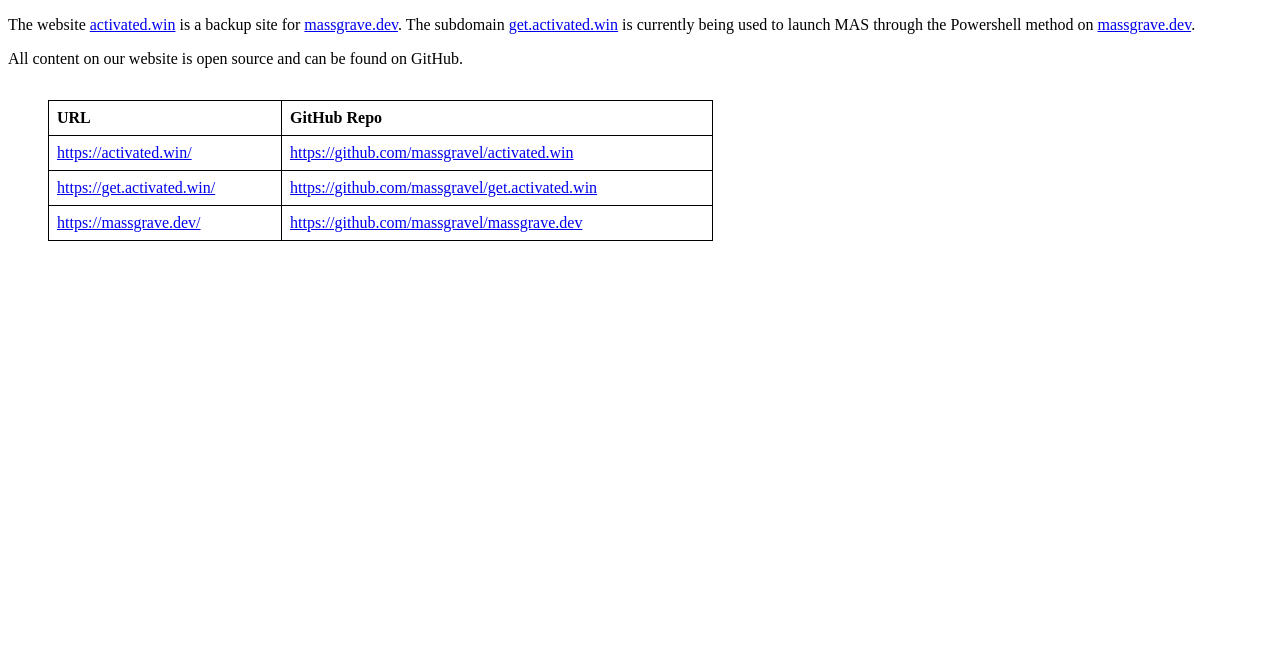
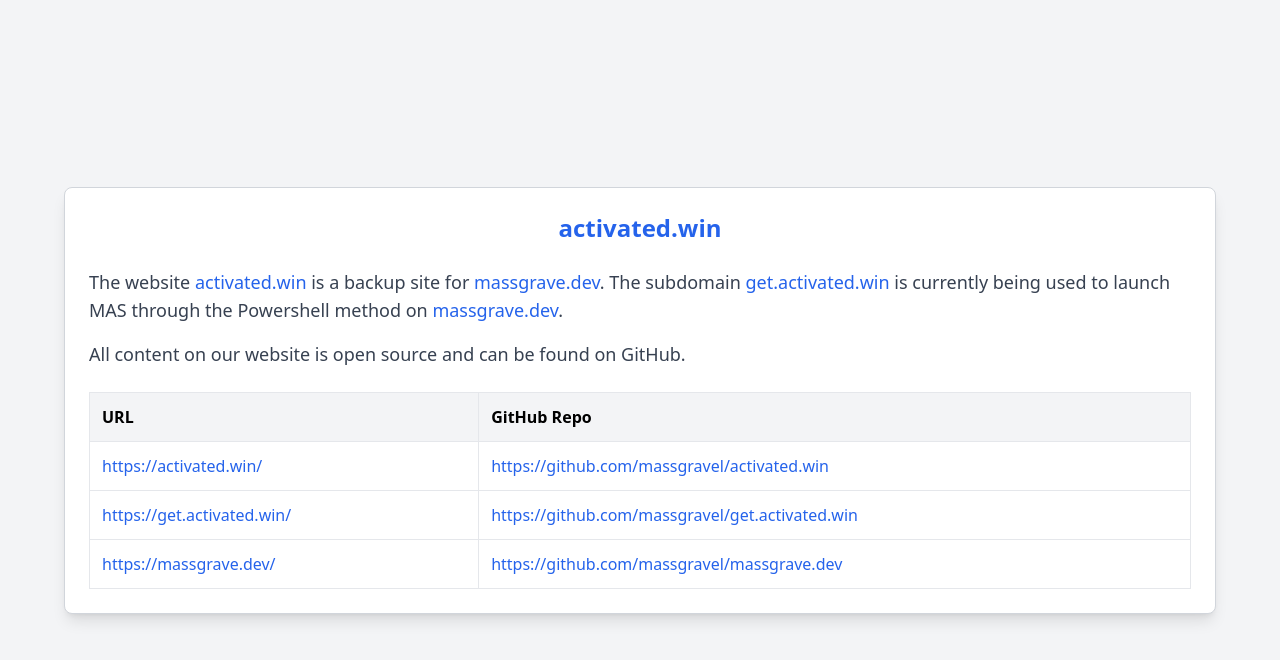
Before and after one commit to massgravel/activated.win, a plain HTML site: page index.html in a window 1280 px wide. Drawn offline with nearby package versions, Linux system fonts and the light colour scheme.

Commit message:
minimal changes in ui

```diff
--- a/index.html
+++ b/index.html
@@ -1,56 +1,125 @@
 <!DOCTYPE html>
 <html lang="en">
   <head>
-    <meta charset="UTF-8">
-    <meta name="viewport" content="width=device-width, initial-scale=1.0">
+    <meta charset="UTF-8" />
+    <meta name="viewport" content="width=device-width, initial-scale=1.0" />
     <title>activated.win</title>
+    <script src="https://cdn.tailwindcss.com"></script>
     <style>
-        .table {
-            float: left;
-            width: 52.62%;
-        }
-        .ck-table-resized {
-            border-collapse: collapse;
-            width: 100%;
-        }
-        .ck-table-resized th, .ck-table-resized td {
-            border: 1px solid black;
-            padding: 8px;
-        }
-        .ck-table-resized th {
-            text-align: left;
-        }
-        .ck-table-resized colgroup col {
-            width: auto;
+      .container {
+          margin: 5%;
       }
     </style>
   </head>
-<body>
-    <p>The website <a target="_blank" rel="noopener noreferrer" href="https://activated.win/">activated.win</a> is a backup site for <a target="_blank" rel="noopener noreferrer" href="https://massgrave.dev/">massgrave.dev</a>. The subdomain <a target="_blank" rel="noopener noreferrer" href="https://get.activated.win/">get.activated.win</a> is currently being used to launch MAS through the Powershell method on <a target="_blank" rel="noopener noreferrer" href="https://massgrave.dev/">massgrave.dev</a>.</p>
-    <p>All content on our website is open source and can be found on GitHub.</p>
-    <figure class="table">
-        <table class="ck-table-resized">
+  <body class="bg-gray-100 flex justify-center items-center min-h-screen">
+    <div class="container bg-white p-6 shadow-lg rounded-lg border border-gray-300">
+      <h1 class="text-2xl font-bold text-center text-blue-600 mb-6">activated.win</h1>
+      <p class="text-gray-700 text-lg leading-7 mb-4">
+        The website
+        <a
+          class="text-blue-600 hover:underline"
+          target="_blank"
+          rel="noopener noreferrer"
+          href="https://activated.win/"
+          >activated.win</a
+        >
+        is a backup site for
+        <a
+          class="text-blue-600 hover:underline"
+          target="_blank"
+          rel="noopener noreferrer"
+          href="https://massgrave.dev/"
+          >massgrave.dev</a
+        >. The subdomain
+        <a
+          class="text-blue-600 hover:underline"
+          target="_blank"
+          rel="noopener noreferrer"
+          href="https://get.activated.win/"
+          >get.activated.win</a
+        >
+        is currently being used to launch MAS through the Powershell method on
+        <a
+          class="text-blue-600 hover:underline"
+          target="_blank"
+          rel="noopener noreferrer"
+          href="https://massgrave.dev/"
+          >massgrave.dev</a
+        >.
+      </p>
+      <p class="text-gray-700 text-lg leading-7 mb-6">
+        All content on our website is open source and can be found on GitHub.
+      </p>
+      <table class="w-full border-collapse border border-gray-200">
         <thead>
-                <tr>
-                    <th>URL</th>
-                    <th>GitHub Repo</th>
+          <tr class="bg-gray-100">
+            <th class="border border-gray-200 p-3 text-left">URL</th>
+            <th class="border border-gray-200 p-3 text-left">GitHub Repo</th>
           </tr>
         </thead>
         <tbody>
           <tr>
-                    <td><a target="_blank" rel="noopener noreferrer" href="https://activated.win/">https://activated.win/</a></td>
-                    <td><a target="_blank" rel="noopener noreferrer" href="https://github.com/massgravel/activated.win">https://github.com/massgravel/activated.win</a></td>
+            <td class="border border-gray-200 p-3">
+              <a
+                class="text-blue-600 hover:underline"
+                target="_blank"
+                rel="noopener noreferrer"
+                href="https://activated.win/"
+                >https://activated.win/</a
+              >
+            </td>
+            <td class="border border-gray-200 p-3">
+              <a
+                class="text-blue-600 hover:underline"
+                target="_blank"
+                rel="noopener noreferrer"
+                href="https://github.com/massgravel/activated.win"
+                >https://github.com/massgravel/activated.win</a
+              >
+            </td>
           </tr>
           <tr>
-                    <td><a target="_blank" rel="noopener noreferrer" href="https://get.activated.win/">https://get.activated.win/</a></td>
-                    <td><a target="_blank" rel="noopener noreferrer" href="https://github.com/massgravel/get.activated.win">https://github.com/massgravel/get.activated.win</a></td>
+            <td class="border border-gray-200 p-3">
+              <a
+                class="text-blue-600 hover:underline"
+                target="_blank"
+                rel="noopener noreferrer"
+                href="https://get.activated.win/"
+                >https://get.activated.win/</a
+              >
+            </td>
+            <td class="border border-gray-200 p-3">
+              <a
+                class="text-blue-600 hover:underline"
+                target="_blank"
+                rel="noopener noreferrer"
+                href="https://github.com/massgravel/get.activated.win"
+                >https://github.com/massgravel/get.activated.win</a
+              >
+            </td>
           </tr>
           <tr>
-                    <td><a target="_blank" rel="noopener noreferrer" href="https://massgrave.dev/">https://massgrave.dev/</a></td>
-                    <td><a target="_blank" rel="noopener noreferrer" href="https://github.com/massgravel/massgrave.dev">https://github.com/massgravel/massgrave.dev</a></td>
+            <td class="border border-gray-200 p-3">
+              <a
+                class="text-blue-600 hover:underline"
+                target="_blank"
+                rel="noopener noreferrer"
+                href="https://massgrave.dev/"
+                >https://massgrave.dev/</a
+              >
+            </td>
+            <td class="border border-gray-200 p-3">
+              <a
+                class="text-blue-600 hover:underline"
+                target="_blank"
+                rel="noopener noreferrer"
+                href="https://github.com/massgravel/massgrave.dev"
+                >https://github.com/massgravel/massgrave.dev</a
+              >
+            </td>
           </tr>
         </tbody>
       </table>
-    </figure>
+    </div>
   </body>
 </html>
```
Lines whose indentation alone changed are shown as unchanged.
